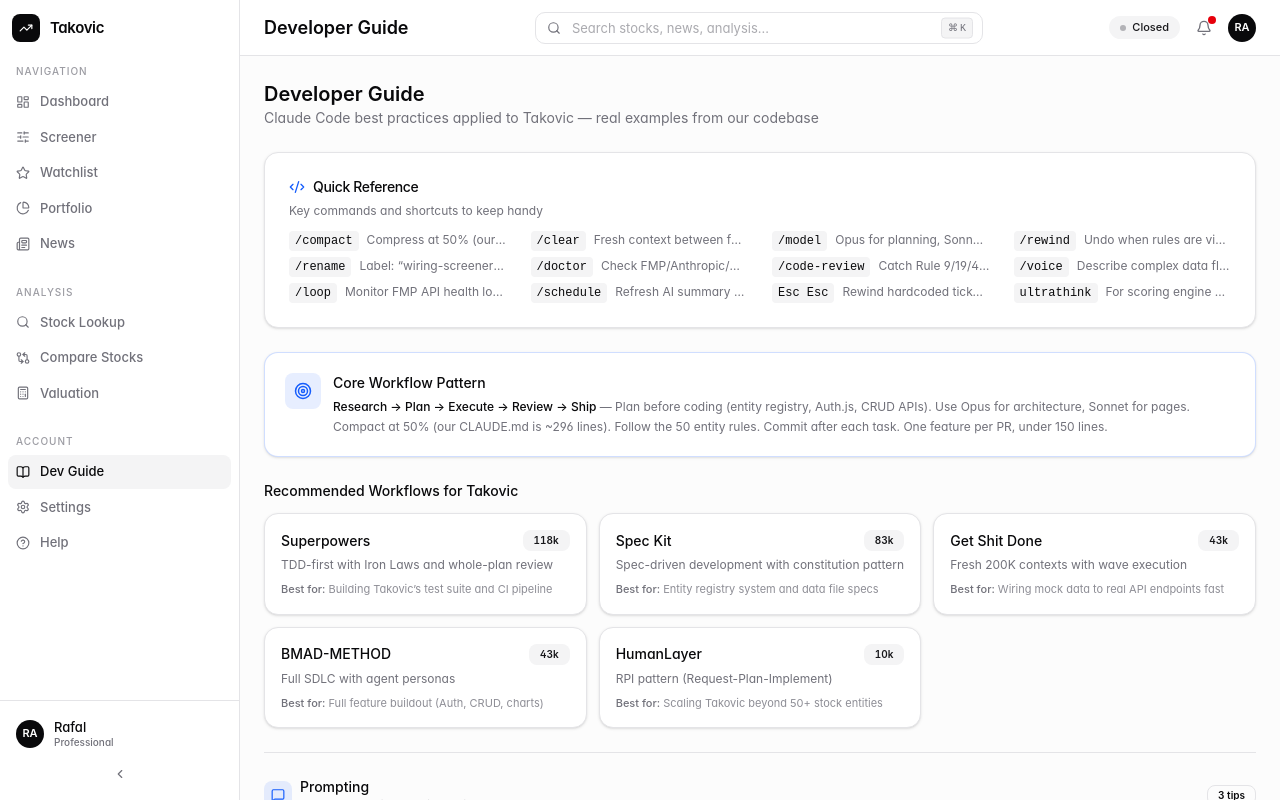
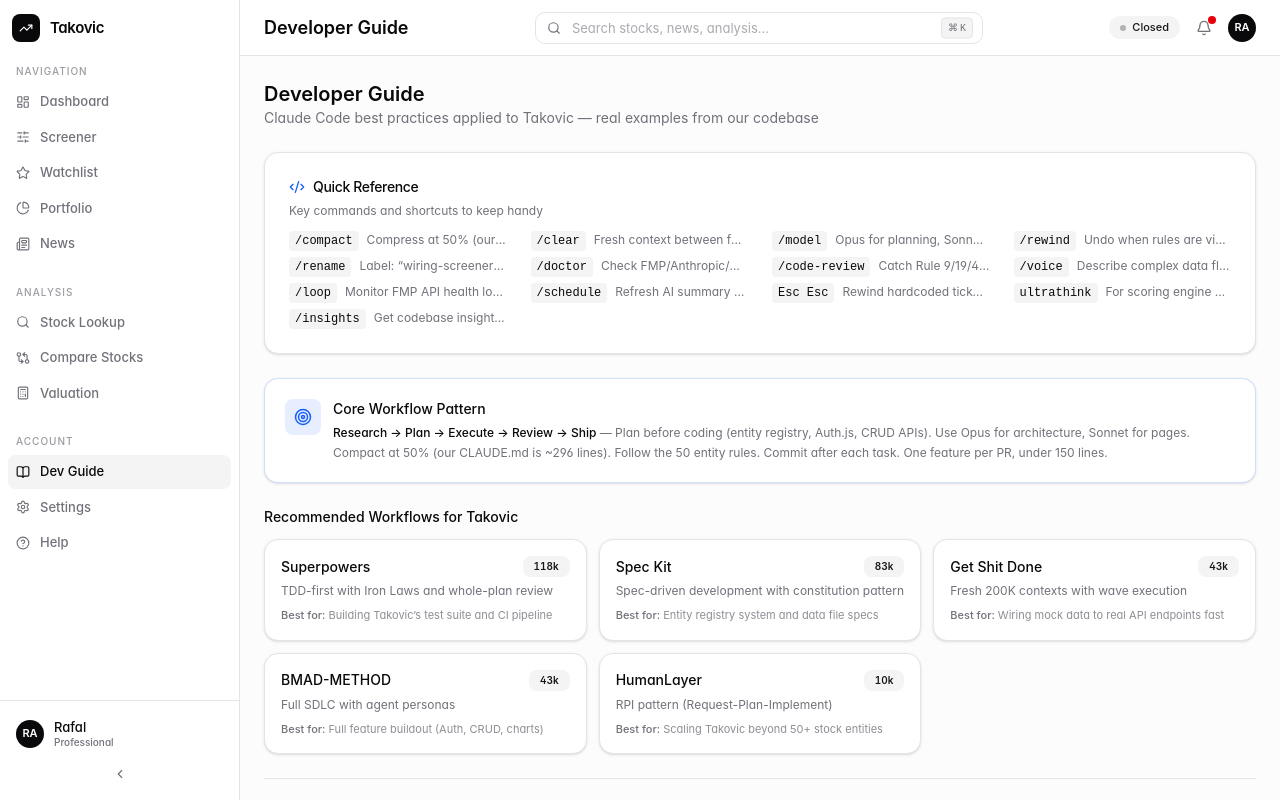
Before and after one commit to rafalablewski/Takovic, a Next.js app: page /dev-guide in a window 1280 px wide. Shown: the top 800 px of the page. Built offline with nearby package versions, Linux system fonts and the light colour scheme.

Commit message:
Add /insights to dev guide quick reference
https://claude.ai/code/session_01BuvPUNsYv2JsJ4P2T2jYc7

```diff
--- a/src/app/(dashboard)/dev-guide/page.tsx
+++ b/src/app/(dashboard)/dev-guide/page.tsx
@@ -492,6 +492,7 @@ const quickReference = [
   { command: "/schedule", description: "Refresh AI summary caches (7d TTL)" },
   { command: "Esc Esc", description: "Rewind hardcoded tickers/bad patterns" },
   { command: "ultrathink", description: "For scoring engine & schema work" },
+  { command: "/insights", description: "Get codebase insights & suggestions" },
 ];
 
 // ---------------------------------------------------------------------------
```
